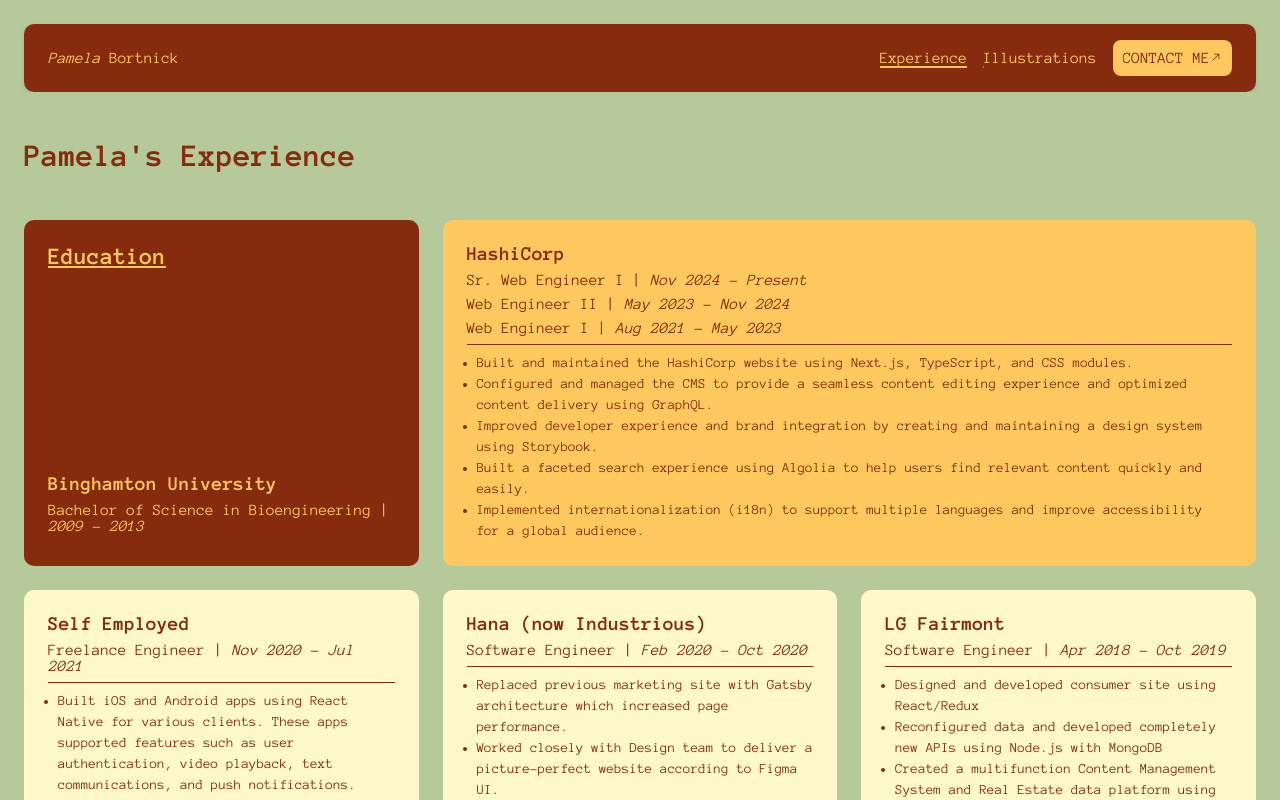
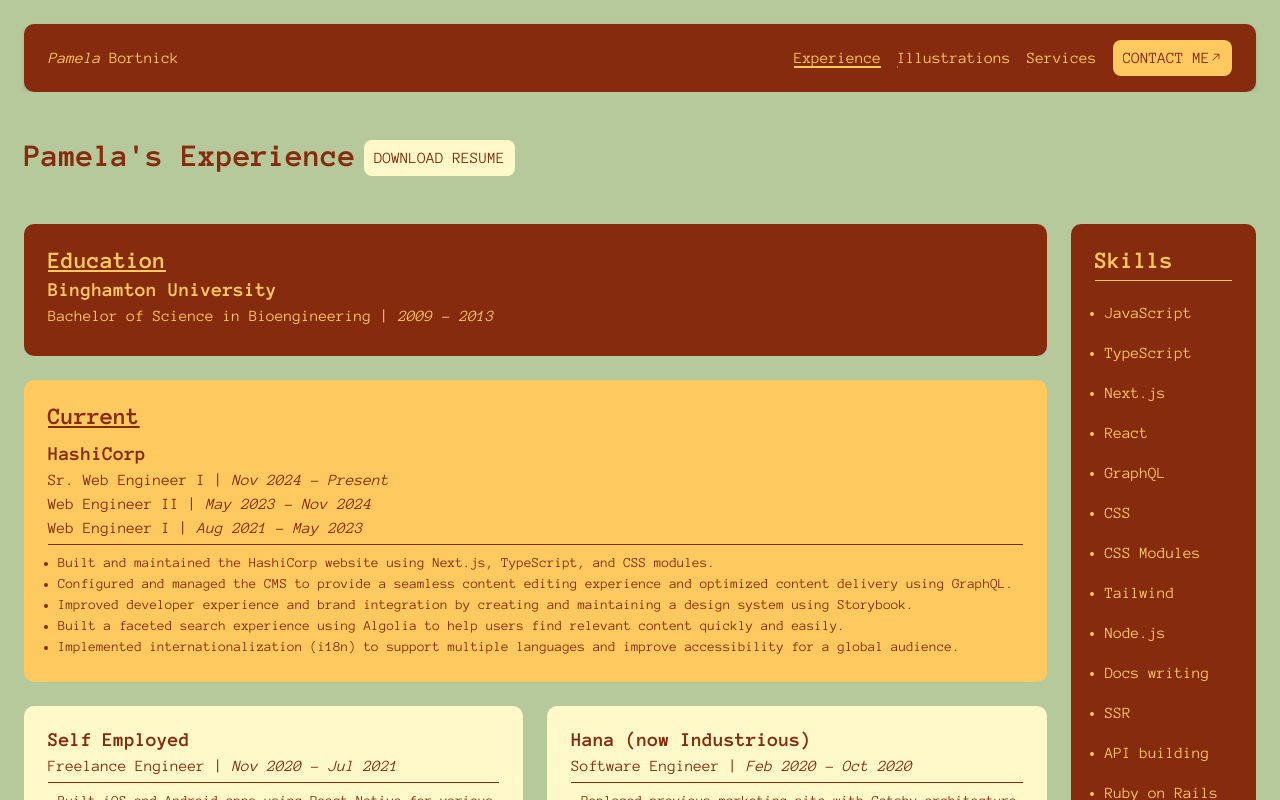
Before and after one commit to pbortnick/pamelahoneybortnick, a Next.js app: page /experience in a window 1280 px wide. Shown: the top 800 px of the page. Built offline with nearby package versions, Linux system fonts and the light colour scheme.

Commit message:
update experience

```diff
--- a/app/components/button/button.module.css
+++ b/app/components/button/button.module.css
@@ -4,8 +4,8 @@
 	justify-content: center;
 	text-transform: uppercase;
 	padding: 10px;
-	background: var(--secondary);
-	color: var(--primary);
+	background: var(--background);
+	color: var(--color);
 	font-size: var(--font-size-x-small);
 	text-decoration: none;
 	border-radius: 8px;
@@ -22,7 +22,7 @@
 		left: 0;
 		width: 100%;
 		height: 0.1em;
-		background-color: var(--primary);
+		background-color: var(--color);
 		transition: opacity 300ms, transform 300ms;
 		opacity: 1;
 		transform: translate3d(-100%, 0, 0);
--- a/app/components/button/index.tsx
+++ b/app/components/button/index.tsx
@@ -6,13 +6,25 @@
 	text: string;
 	href: string;
 	opensNewTab?: boolean;
+	theme?: "primary" | "light";
 }
 
-const ButtonLink = ({ text, href, opensNewTab }: ButtonLinkProps) => (
+const ButtonLink = ({
+	text,
+	href,
+	opensNewTab,
+	theme = "primary",
+}: ButtonLinkProps) => (
 	<Link
 		href={href}
 		className={s.buttonLink}
 		target={opensNewTab ? "_blank" : undefined}
+		style={{
+			["--color" as string]:
+				theme === "primary" ? "var(--secondary)" : "var(--primary)",
+			["--background" as string]:
+				theme === "primary" ? "var(--primary)" : "var(--secondary-light)",
+		}}
 	>
 		<div className={s.content}>
 			{text}
--- a/app/components/nav/index.tsx
+++ b/app/components/nav/index.tsx
@@ -16,6 +16,9 @@
 					</NavigationMenu.Item>
 					<NavigationMenu.Item className={s.desktop}>
 						<NavItem href="/illustrations">Illustrations</NavItem>
+					</NavigationMenu.Item>
+					<NavigationMenu.Item className={s.desktop}>
+						<NavItem href="/services">Services</NavItem>
 					</NavigationMenu.Item>
 					<NavigationMenu.Item className={s.desktop}>
 						<NavigationMenu.Link
@@ -39,6 +42,7 @@
 						<NavigationMenu.Content className={s.mobileMenuContent}>
 							<NavItem href="/experience">Experience</NavItem>
 							<NavItem href="/illustrations">Illustrations</NavItem>
+							<NavItem href="/services">Services</NavItem>
 							<NavigationMenu.Link
 								href="mailto:pbortnick@gmail.com"
 								className={s.buttonLink}
--- /dev/null
+++ b/app/components/services/services.module.css
@@ -0,0 +1,38 @@
+.services {
+	height: 100%;
+	display: flex;
+	flex-direction: column;
+	padding: var(--padding);
+	gap: var(--spacing-02);
+	flex-grow: 1;
+	text-decoration: none;
+	display: flex;
+	flex-direction: column;
+	justify-content: space-between;
+	background-color: var(--secondary-light);
+	color: var(--primary);
+	border-radius: var(--border-radius);
+}
+
+.heading {
+	padding-bottom: var(--spacing-02);
+}
+
+.list {
+	display: flex;
+	flex-direction: column;
+	gap: var(--spacing-02);
+	padding-left: 16px;
+}
+
+.content {
+	display: flex;
+	flex-direction: column;
+	gap: var(--spacing-04);
+}
+
+.footer {
+	display: flex;
+	align-items: center;
+	gap: var(--spacing-01);
+}
--- a/app/experience/experience-page.module.css
+++ b/app/experience/experience-page.module.css
@@ -9,23 +9,19 @@
 	margin: 0 auto;
 }
 
-.title {
+.titleSection {
+	display: flex;
 	padding: var(--spacing-03) 0;
 	grid-column: 1 / -1;
+	gap: var(--spacing-01);
+}
+
+.title {
 	color: var(--primary);
 }
 
 .resume {
-	background-color: var(--secondary-light);
-	color: var(--primary);
-	border-radius: var(--border-radius);
-	padding: var(--spacing-04);
-	min-height: 80vh;
-
-	@media (min-width: 768px) {
-		padding-left: var(--spacing-06);
-		padding-right: var(--spacing-06);
-	}
+	display: flex;
 }
 
 .education {
@@ -39,11 +35,11 @@
 	justify-content: space-between;
 
 	@media (min-width: 768px) {
-		grid-column: span 6;
+		grid-column: span 8;
 	}
 
 	@media (min-width: 1200px) {
-		grid-column: span 4;
+		grid-column: span 10;
 	}
 }
 
@@ -51,10 +47,39 @@
 	text-decoration: underline;
 	font-size: var(--font-size-large);
 	padding-bottom: var(--spacing-02);
+	margin-bottom: var(--spacing-01);
 
 	@media (min-width: 768px) {
 		padding-bottom: 0;
 	}
+}
+
+.skills {
+	background-color: var(--primary);
+	grid-column: span 12;
+	grid-row: span 4;
+	border-radius: var(--border-radius);
+	padding: var(--padding);
+	color: var(--secondary);
+	display: flex;
+	flex-direction: column;
+
+	@media (min-width: 768px) {
+		grid-column: span 4;
+	}
+
+	@media (min-width: 1200px) {
+		grid-column: span 2;
+	}
+}
+
+.skillsList {
+	padding-top: var(--spacing-03);
+	padding-left: 10px;
+	border-top: 1px solid var(--secondary);
+	display: flex;
+	flex-direction: column;
+	gap: var(--spacing-03);
 }
 
 .current {
@@ -65,11 +90,11 @@
 	color: var(--primary);
 
 	@media (min-width: 768px) {
-		grid-column: span 6;
+		grid-column: span 8;
 	}
 
 	@media (min-width: 1200px) {
-		grid-column: span 8;
+		grid-column: span 10;
 	}
 }
 
@@ -81,11 +106,11 @@
 	color: var(--primary);
 
 	@media (min-width: 768px) {
-		grid-column: span 6;
+		grid-column: span 4;
 	}
 
 	@media (min-width: 1200px) {
-		grid-column: span 4;
+		grid-column: span 5;
 	}
 }
 
--- a/app/experience/page.tsx
+++ b/app/experience/page.tsx
@@ -1,9 +1,19 @@
+import { ButtonLink } from "../components/button";
 import s from "./experience-page.module.css";
 
 const ExperiencePage = () => {
 	return (
 		<div className={s.page}>
-			<h1 className={s.title}>Pamela&apos;s Experience</h1>
+			<div className={s.titleSection}>
+				<h1 className={s.title}>Pamela&apos;s Experience</h1>
+				<div className={s.resume}>
+					<ButtonLink
+						href="/resume.pdf"
+						text="Download Resume"
+						theme="light"
+					/>
+				</div>
+			</div>
 			<div className={s.education}>
 				<h2 className={s.heading}>Education</h2>
 				<div className={s.header}>
@@ -13,8 +23,30 @@
 					</p>
 				</div>
 			</div>
+			<div className={s.skills}>
+				<h2 className={s.heading} style={{ textDecoration: "none" }}>
+					Skills
+				</h2>
+				<ul className={s.skillsList}>
+					<li className={s.role}>JavaScript</li>
+					<li className={s.role}>TypeScript</li>
+					<li className={s.role}>Next.js</li>
+					<li className={s.role}>React</li>
+					<li className={s.role}>GraphQL</li>
+					<li className={s.role}>CSS</li>
+					<li className={s.role}>CSS Modules</li>
+					<li className={s.role}>Tailwind</li>
+					<li className={s.role}>Node.js</li>
+					<li className={s.role}>Docs writing</li>
+					<li className={s.role}>SSR</li>
+					<li className={s.role}>API building</li>
+					<li className={s.role}>Ruby on Rails</li>
+					<li className={s.role}>Design systems</li>
+				</ul>
+			</div>
 			<div className={s.current}>
 				<div className={s.header}>
+					<h2 className={s.heading}>Current</h2>
 					<h2 className={s.company}>{current.company}</h2>
 					{current.roles.map(({ name, duration }, roleIndex) => (
 						<p className={s.role} key={roleIndex}>
```
Also changed, not shown: app/components/services/index.tsx (added, +27 -0 lines), app/page.tsx (+3 -8 lines), 1 other file (tests, documents, lock files or other folders).
